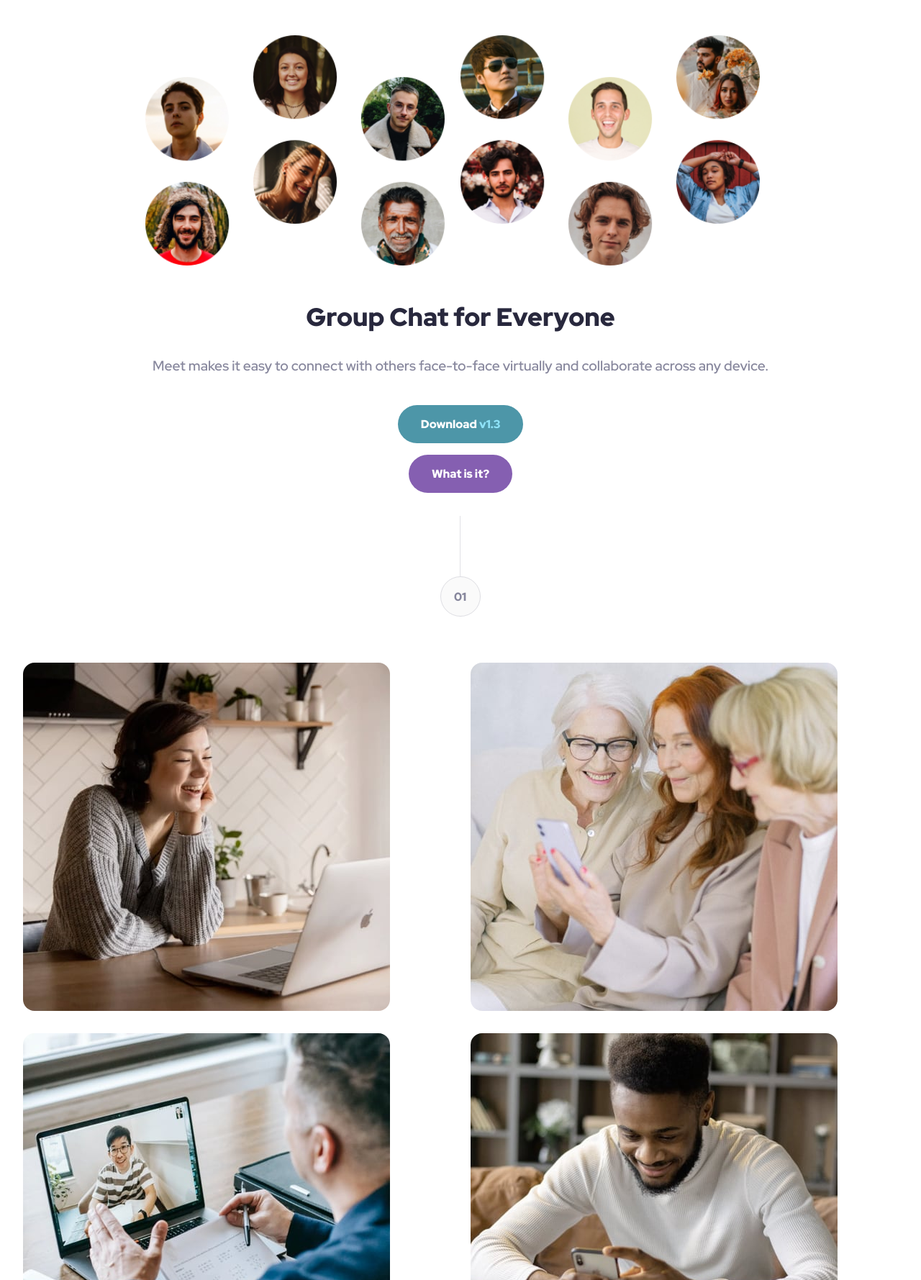
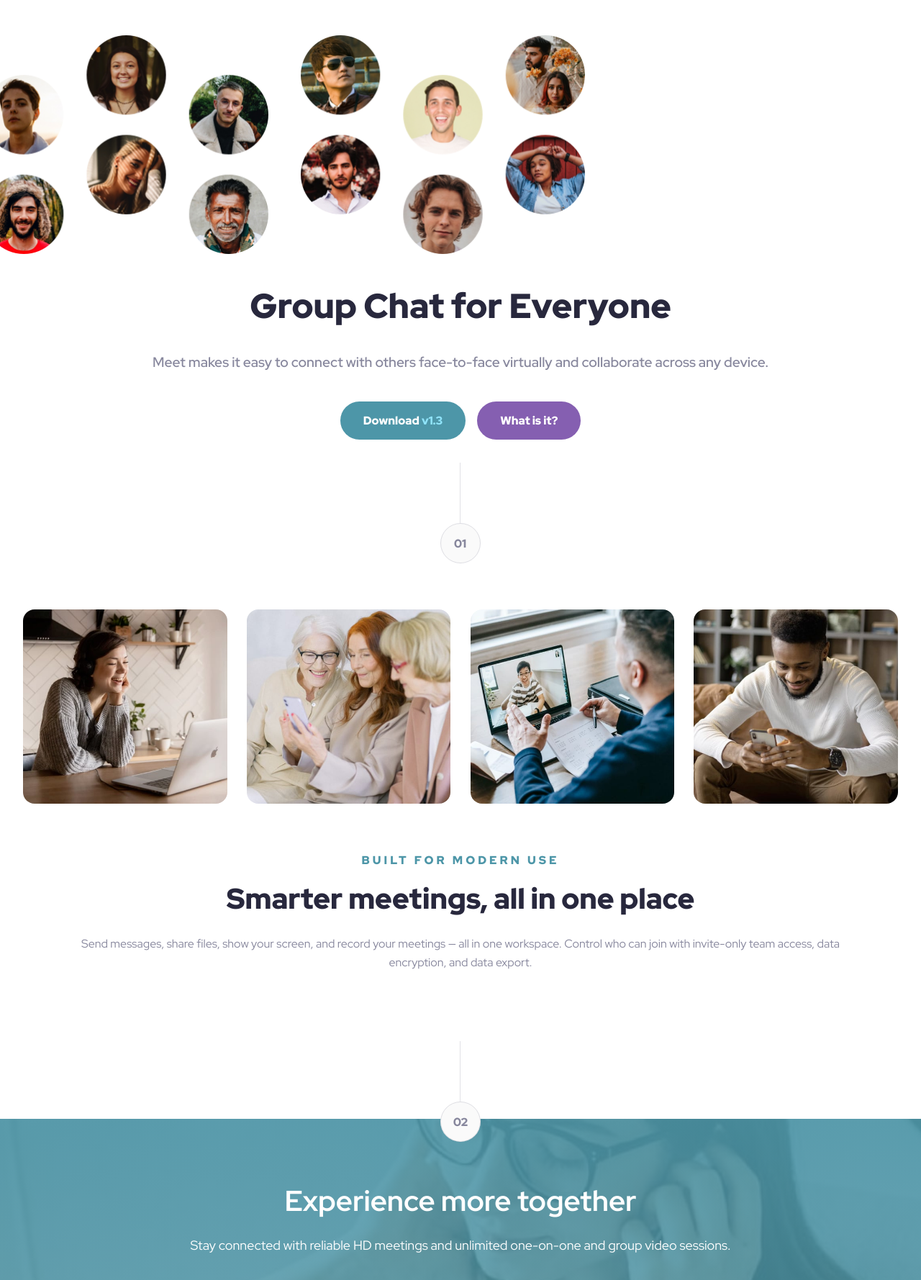
Before and after one commit to TheCoderGuru/meet-landing-page, a website: page src/index.html in a window 1280 px wide. Shown: the part 79-1858 px from the top of the page at 72% size. Drawn offline with nearby package versions, Linux system fonts and the light colour scheme; files that its build step writes are made by us from their sources.

Commit message:
Updated the code in the style.scss file in terms of the mobile and tablet version, currently working on the desktop version

```diff
--- a/src/index.html
+++ b/src/index.html
@@ -27,11 +27,9 @@
           src="./assets/logo.svg"
           alt="website logo showing two circles followed by the text 'meet'"
         />
-        <div class="center-grid">
-          <div class="hero__flex">
-            <img src="./assets/desktop/image-hero-left.png" alt="" />
-            <img src="./assets/desktop/image-hero-right.png" alt="" />
-          </div>
+        <div class="hero__flex">
+          <img src="./assets/desktop/image-hero-left.png" alt="" />
+          <img src="./assets/desktop/image-hero-right.png" alt="" />
         </div>
         <h1 class="hero__title">Group Chat for Everyone</h1>
         <p class="hero__subtitle">
--- a/src/sass/style.scss
+++ b/src/sass/style.scss
@@ -30,16 +30,17 @@ img {
   &__title {
     font-family: "Red Hat Display", sans-serif;
     font-weight: 900;
-    font-size: 2.2rem;
+    font-size: 40px;
     color: $title;
-    margin-inline: 3em;
+    line-height: 48px;
     margin-block-end: 0.8em;
   }
 
   &__flex {
     display: flex;
-    height: 11em;
+    height: 12em;
     margin-block: 3em;
+    overflow-x: hidden;
 
     & img:nth-child(1) {
       position: relative;
@@ -68,6 +69,11 @@ img {
   }
   &__btn__download {
     background-color: $btn_download;
+    &:hover{
+      background-color: #8fe3f9;
+      transition: 0.4s ease;
+      cursor: pointer;
+    }
   }
 
   &__btn__flex {
@@ -84,7 +90,11 @@ img {
 
   &__btn__what {
     background-color: $btn_what;
-    position: relative;
+    &:hover{
+      background-color: #b18bdd;
+      transition: 0.2s ease;
+      cursor: pointer;
+    }
   }
 }
 
@@ -99,6 +109,7 @@ img {
   margin-block: 2em;
   position: relative;
   bottom: -4rem;
+  z-index: 1;
 }
 
 .grid {
@@ -107,6 +118,7 @@ img {
   gap: 1.7em;
   grid-template-columns: repeat(2, 1fr);
   margin-block-end: 2em;
+  // place-items: center;
   & img {
     border-radius: 1em;
   }
@@ -118,55 +130,61 @@ img {
   &__small {
     color: $btn_download;
     text-transform: uppercase;
-    letter-spacing: 0.1em;
+    letter-spacing: 4px;
     font-weight: 900;
     font-size: 1em;
     font-family: "Red Hat Display", sans-serif;
-    margin-block-end: 2em;
+    margin-block-end: 1em;
   }
 
   &__title {
     font-family: "Red Hat Display", sans-serif;
     margin-inline: 3em;
-    margin-block-start: 1em;
-    margin-block-end: 0.5em;
+    margin-block-start: .4em;
+    margin-block-end: .6em;
     font-weight: 900;
     color: $title;
-    font-size: 1.8rem;
+    font-size: 40px;
   }
 
   &__description {
     font-family: "Red Hat Display", sans-serif;
     color: $description;
-    margin-inline: 3.4em;
+    margin-inline: 6.3em;
     text-align: center;
-    font-size: 1.1rem;
-    line-height: 1.7rem;
+    font-size: 16px;
+    line-height: 26px;
   }
 }
 
 .experience {
   text-align: center;
-  // background-color: #8fe3f9;
   background-image: linear-gradient(
-      rgb(77, 150, 168, 0.8),
+      rgb(77, 150, 168, 0.9),
       rgb(77, 150, 168, 0.8)
     ),
     url(../assets/mobile/image-footer.jpg);
   padding: 3em;
+  mix-blend-mode: screen;
+  background-size: cover;
+  background-position-y: 20%;
 
   &__title {
     font-family: "Red Hat Display", sans-serif;
     color: white;
-    margin-inline: 1em;
+    margin-inline: 3em;
+    font-size: 40px;
+    line-height: 44px;
     margin-block-start: 1.1em;
   }
 
   &__description {
     font-family: "Red Hat Display", sans-serif;
-    margin-inline: 4em;
+    margin-inline: 3em;
     color: white;
-    margin-block-start: 1em;
+    margin-block-start: 1.5em;
+    line-height: 26px;
+    font-size: 18px;
     margin-block-end: 3em;
   }
 
@@ -178,21 +196,44 @@ img {
     font-family: "Red Hat Display", sans-serif;
     font-weight: 900;
     color: white;
+    font-size: 16px;
     background-color: #855fb1;
     margin-block-end: 4em;
   }
 }
 
-@media only screen and ( min-width: 1200px) {
+@media only screen and (min-width: 768px) {
   .hero__flex {
-    display: flex;
-    height: 20em;
+    height: 19em;
     width: auto;
-    margin-block: 3em;
+
+    & img:nth-child(2) {
+      position: relative;
+      right: -1.4rem;
+    }
   }
 
-  .center-grid{
+  .hero__title {
+    font-size: 48px;
+    margin-inline: 4.5em;
+    line-height: 48px;
+    text-align: center;
+  }
+
+  .hero__subtitle{
+    margin-inline: 6em;
+  }
+
+  .hero__btn__flex{
+    flex-direction: row;
+  }
+
+  .grid{
     display: grid;
-    place-items: center;
+    grid-template-columns: repeat(4, 1fr);
   }
+
 }
+
+@media only screen and ( min-width: 1440px ){
+}
```
Also changed, not shown: public/index.html (+3 -5 lines), public/css/style.css.
